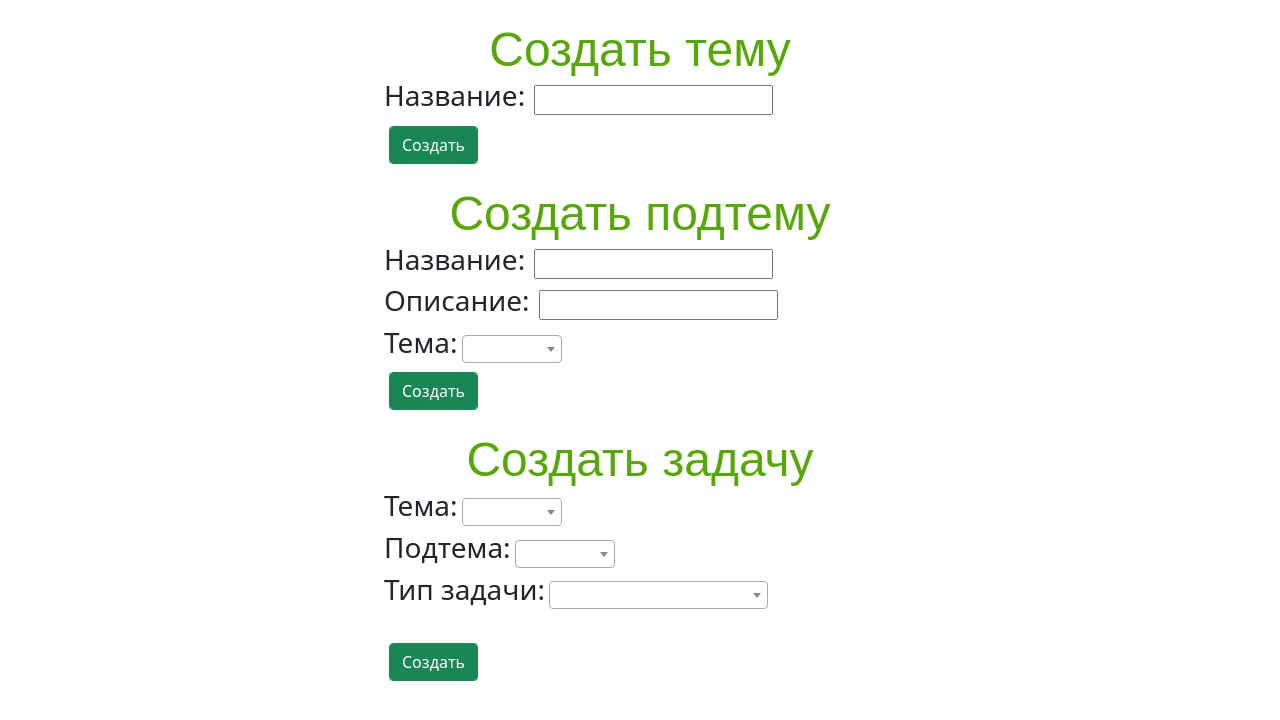
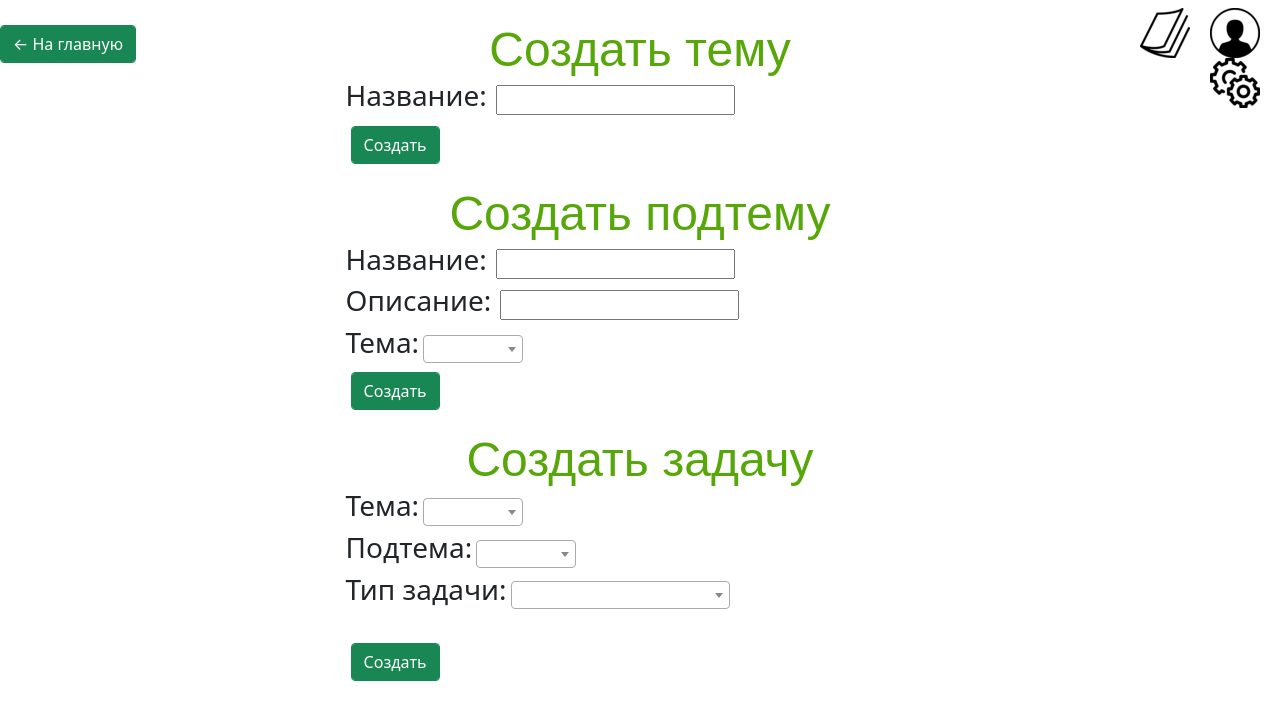
Before and after one commit to Mr-Zoom-13/Russian-Unified-State-Exam, a Flask app: page /making-tests in a window 1280 px wide. Shown: the part 55-775 px from the top of the page. Run offline with Flask 2, Linux system fonts and the light colour scheme; a user stored in the database is signed in; data that the repository does not hold is empty; some libraries are stand-ins or nearby versions.

Commit message:
Release 2.0(Add admin and other functions)

```diff
--- a/app.py
+++ b/app.py
@@ -1,6 +1,8 @@
 import random
+from flask_admin import Admin
+from flask_admin.contrib.sqla import ModelView
 from flask import Flask, render_template, redirect, session, jsonify
-from flask_login import LoginManager, login_required, logout_user, login_user
+from flask_login import LoginManager, login_required, logout_user, login_user, current_user
 from sqlalchemy import inspect
 from data import db_session
 from forms.login import LoginForm
@@ -16,6 +18,15 @@ app.secret_key = 'very secret key pam'
 app.config['JSON_AS_ASCII'] = False
 login_manager = LoginManager()
 login_manager.init_app(app)
+admin = Admin(app)
+
+
+class MyModelView(ModelView):
+    def is_accessible(self):
+        if hasattr(current_user, 'id'):
+            if current_user.id == 1:
+                return True
+        return False
 
 
 def object_as_dict(obj):
@@ -38,6 +49,8 @@ def logout():
 
 @app.route('/', methods=['GET', 'POST'])
 def main_login_user():
+    if hasattr(current_user, 'id'):
+        return redirect('/main')
     form = LoginForm()
     if form.validate_on_submit():
         db_ses = db_session.create_session()
@@ -51,6 +64,8 @@ def main_login_user():
 
 @app.route('/register', methods=['GET', 'POST'])
 def register_user():
+    if hasattr(current_user, 'id'):
+        return redirect('/main')
     form = RegisterForm()
     if form.validate_on_submit():
         db_ses = db_session.create_session()
@@ -71,11 +86,16 @@ def register_user():
 
 
 @app.route('/main')
+@login_required
 def main_page():
+    if eval(current_user.tasks):
+        db_ses = db_session.create_session()
+        return render_template('main.html', continue_task=1, task_pos=current_user.resolved, task=db_ses.query(Task).get(eval(current_user.tasks)[current_user.resolved]).task, test_id=current_user.test_id, subtheme_id=current_user.subtheme_id)
     return render_template('main.html')
 
 
 @app.route('/making-tests')
+@login_required
 def making_tests():
     return render_template('main.html', making_tests=True)
 
@@ -112,6 +132,8 @@ def start_test(user_id, test_id, subtheme_id):
     user.tasks = str(tmp)
     user.success = 0
     user.resolved = 0
+    user.test_id = test_id
+    user.subtheme_id = subtheme_id
     db_ses.commit()
     next_task_dict = next_task(user_id, -1, '-1')
     next_task_dict['description'] = f.description
@@ -222,4 +244,11 @@ def create_task(subtheme_id, task_p, type_task, answers):
 
 if __name__ == '__main__':
     db_session.global_init('db/rus.db')
+    db_sess = db_session.create_session()
+    admin.add_view(MyModelView(User, db_sess))
+    admin.add_view(MyModelView(Test, db_sess))
+    admin.add_view(MyModelView(Subtheme, db_sess))
+    admin.add_view(MyModelView(Task, db_sess))
+    admin.add_view(MyModelView(Answer, db_sess))
+    db_sess.close()
     app.run(port=5005)
--- a/data/users.py
+++ b/data/users.py
@@ -13,9 +13,11 @@ class User(SqlAlchemyBase, UserMixin, SerializerMixin):
     hashed_password = sqlalchemy.Column(sqlalchemy.String)
     surname = sqlalchemy.Column(sqlalchemy.String)
     name = sqlalchemy.Column(sqlalchemy.String)
-    tasks = sqlalchemy.Column(sqlalchemy.String)
+    tasks = sqlalchemy.Column(sqlalchemy.String, default='[]')
     success = sqlalchemy.Column(sqlalchemy.Integer, default=0)
     resolved = sqlalchemy.Column(sqlalchemy.Integer, default=0)
+    test_id = sqlalchemy.Column(sqlalchemy.Integer)
+    subtheme_id = sqlalchemy.Column(sqlalchemy.Integer)
 
     def set_password(self, password):
         self.hashed_password = generate_password_hash(password)
--- a/static/css/style.css
+++ b/static/css/style.css
@@ -21,7 +21,7 @@
 }
 
 .tests_themes {
-    margin-left: 30%;
+    margin-left: 27%;
 }
 
 .test_theme_and_subtheme:hover {
@@ -89,3 +89,61 @@
     color: #58a70a;
     font-size: 40px;
 }
+
+.back_button {
+    position: absolute;
+}
+
+.h1_description {
+    color: black!important;
+    font-size: 38px!important;
+}
+
+.description {
+    width: 47%;
+}
+
+.description h3 {
+    word-wrap: break-word;
+}
+
+.manage_icon {
+    position: absolute;
+    left: 88%;
+}
+
+.manage_icon div {
+    width: 50px;
+    height: 50px;
+    float: right;
+    margin-right: 20px;
+    cursor: pointer;
+}
+
+.settings {
+    background: url("/static/img/settings.png");
+}
+
+.settings:hover {
+    background: url("/static/img/settings_hover.png");
+}
+
+.making-tests {
+    background: url("/static/img/making_tests.png");
+}
+
+.making-tests:hover {
+    background: url("/static/img/making_tests_hover.png");
+}
+
+.profile {
+    background: url("/static/img/profile.png");
+}
+
+.profile:hover {
+    background: url("/static/img/profile_hover.png");
+}
+
+.test_theme_and_subtheme {
+    width: fit-content;
+}
--- a/static/scripts/making_tests.js
+++ b/static/scripts/making_tests.js
@@ -4,7 +4,7 @@ $(document).ready(function () {
 
     function open_your_tests() {
         parent = $('#parent')
-        parent.append(`
+        parent.append(`<a href="/main"><input class="form-control btn btn-success btn_next back_button" type="submit" value="← На главную"></a>
             <div class="create-thing">
                 <h1 class="h1_title">Создать тему</h1>
                 <div class="tests_themes d-inline-block">
--- a/templates/main.html
+++ b/templates/main.html
@@ -1,6 +1,14 @@
 {% extends "base.html" %}
 {% block content%}
+<div class="manage_icon">
+    <a href="/profile"><div class="profile"></div></a>
+    <a href="/making-tests"><div class="making-tests"></div></a>
+    <a href="/admin"><div class="settings"></div></a>
+</div>
 <div id="parent">
 
 </div>
+{% if continue_task is defined %}
+<p data-test-id="{{ test_id }}" data-subtheme-id="{{ subtheme_id }}" data-task-pos="{{ task_pos }}" data-task="{{ task }}" id="continue_task" hidden></p>
+{% endif %}
 {% endblock %}
```
Also changed, not shown: static/scripts/main.js (+43 -4 lines), static/img/making_tests.png (added), static/img/making_tests_hover.png (added), static/img/profile.png (added), static/img/profile_hover.png (added), static/img/settings.png (added), static/img/settings_hover.png (added).
